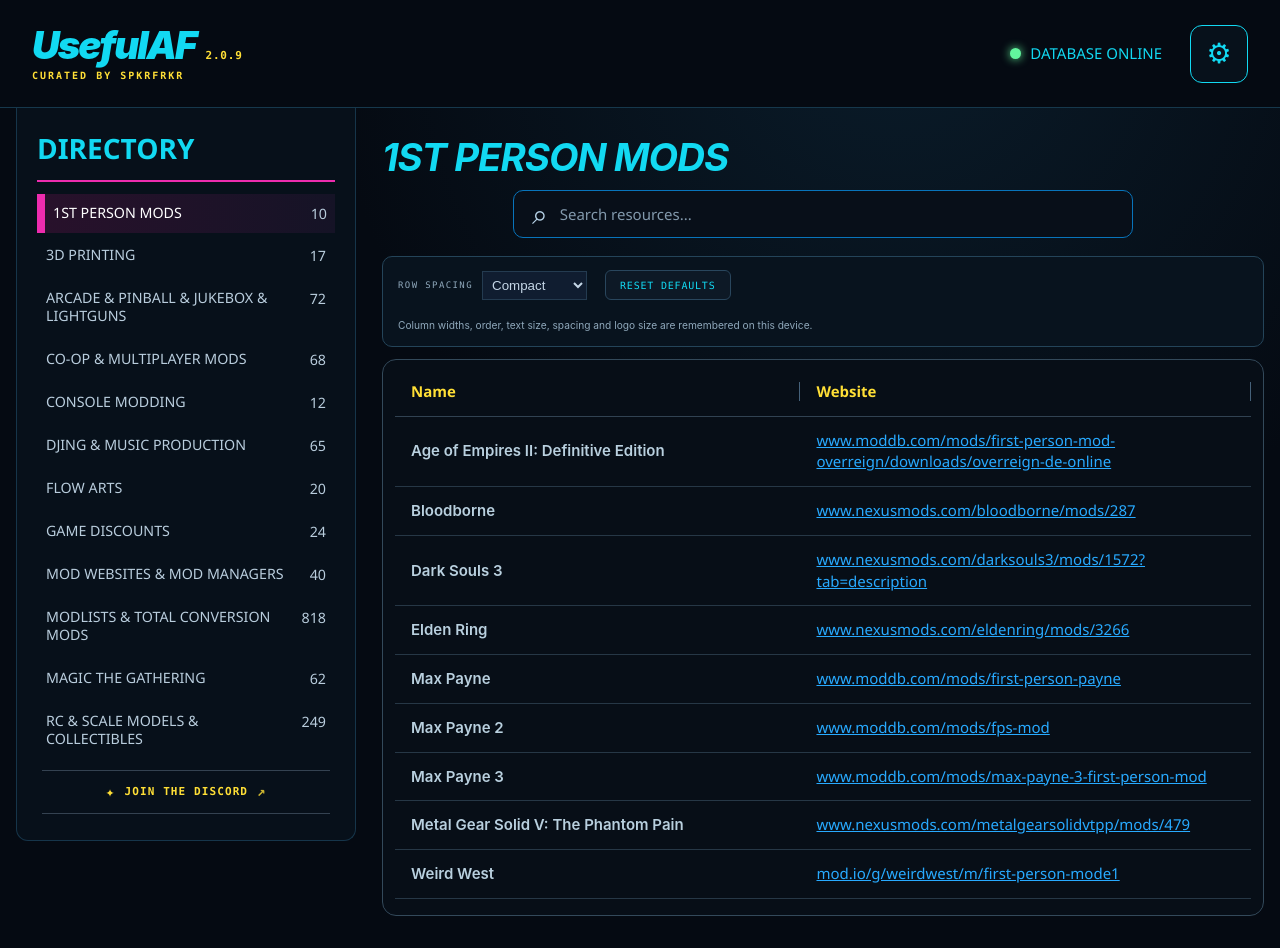
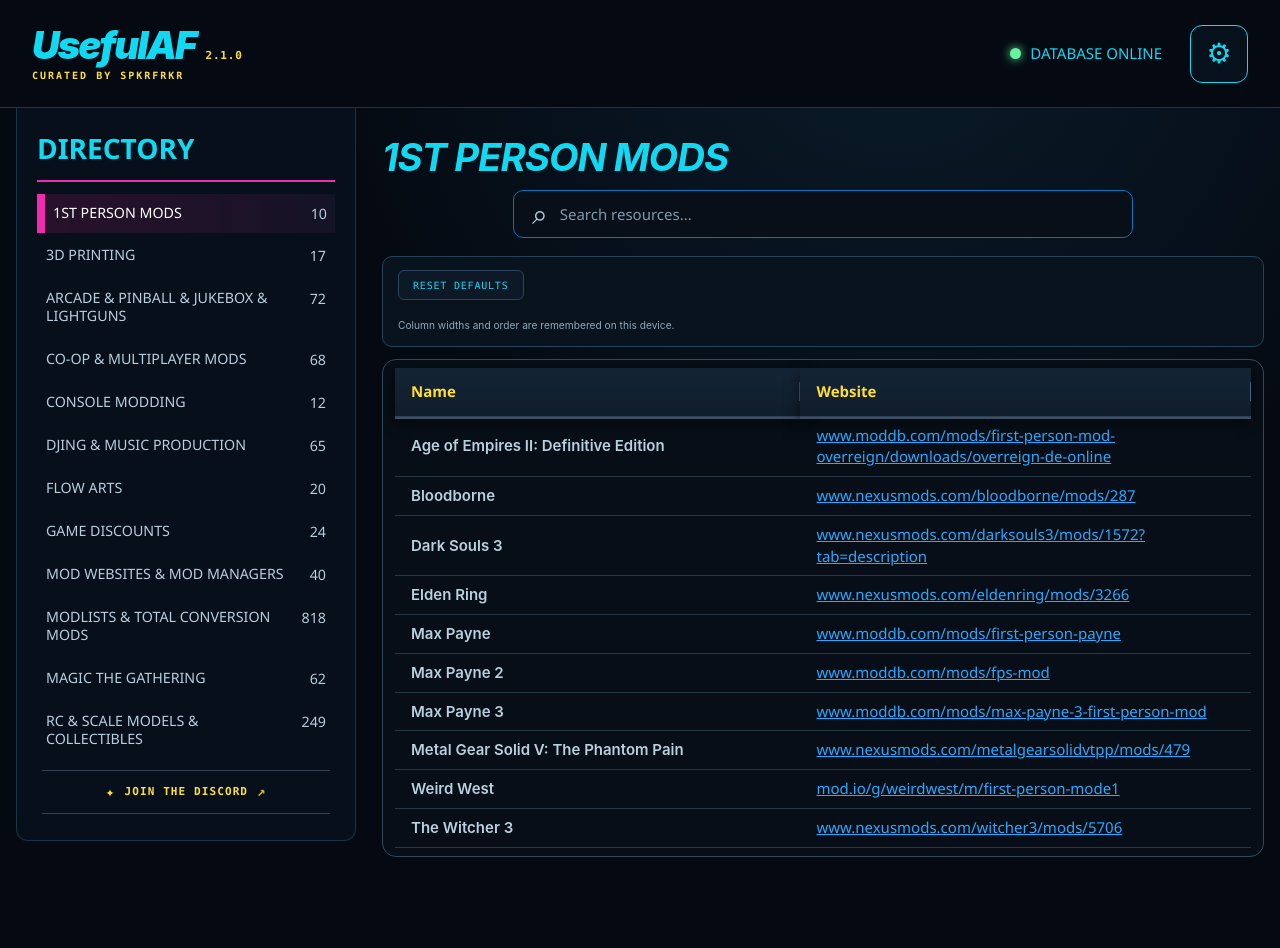
Before and after one commit to SpkrFrkr/UsefulAF, a plain HTML site: page index.html in a window 1280 px wide. Both pictures are taken after a click on the button "Display settings". After the commit the page ends 889 px from the top, so only its background shows below. Drawn offline with Linux system fonts and the light colour scheme.

Commit message:
Add files via upload

```diff
--- a/app.js
+++ b/app.js
@@ -4,7 +4,7 @@ const $=id=>document.getElementById(id);
 let db, activeSheet=0, searchTimer=null;
 let prefs=loadPrefs();
 const palette=['#37e8ff','#ff69cf','#72ffad','#ffe66d','#b58cff','#ff9b62'];
-function loadPrefs(){try{const p=JSON.parse(localStorage.getItem(SETTINGS_KEY))||{};return {density:p.density||'compact',widths:p.widths||{},orders:p.orders||{}}}catch{return {density:'compact',widths:{},orders:{}}}}
+function loadPrefs(){try{const p=JSON.parse(localStorage.getItem(SETTINGS_KEY))||{};return {widths:p.widths||{},orders:p.orders||{}}}catch{return {widths:{},orders:{}}}}
 function savePrefs(){localStorage.setItem(SETTINGS_KEY,JSON.stringify(prefs))}
 function safeUrl(value){try{const u=new URL(value);return ['http:','https:'].includes(u.protocol)?u.href:null}catch{return null}}
 function isUrl(v){return !!safeUrl(String(v||'').trim())}
@@ -34,10 +34,9 @@ function render(){renderNav();const q=$('searchInput').value.trim().toLowerCase(
  order.forEach(index=>{if(global&&index===0){const cat=makeTextCell(sheet.name);cat.style.color=palette[si%palette.length];cat.style.fontWeight='700';cat.style.fontFamily='Consolas,monospace';tr.append(cat);return}const logical=global?index-1:index; if(logical===0){if(!info.title&&info.url){tr.append(makeContinuationCell())}else{const td=document.createElement('td');td.append(createLogoCell(row,si,ri,info.url));tr.append(td)}}else if(logical===1){const td=document.createElement('td');td.className='link-cell';info.urls.forEach((url,i)=>{if(i){const sep=document.createElement('span');sep.textContent=' · ';sep.style.color='var(--muted)';td.append(sep)}const a=document.createElement('a');a.href=url;a.target='_blank';a.rel='noopener noreferrer';a.textContent=url.replace(/^https?:\/\//,'');a.title=url;td.append(a)});tr.append(td)}else{const value=clean(row[logical]);tr.append(makeTextCell(isUrl(value)?'':value))}});body.append(tr)});
  $('emptyState').hidden=records.length!==0;
 }
-function applyPrefs(){document.body.classList.toggle('comfortable',prefs.density==='normal');$('density').value=prefs.density}
+function applyPrefs(){document.body.classList.remove('comfortable')}
 $('searchInput').addEventListener('input',()=>{clearTimeout(searchTimer);searchTimer=setTimeout(render,90)});
 $('settingsToggle').addEventListener('click',()=>{const panel=$('settingsPanel');panel.hidden=!panel.hidden;$('settingsToggle').setAttribute('aria-expanded',String(!panel.hidden))});
-$('density').addEventListener('change',e=>{prefs.density=e.target.value;applyPrefs();savePrefs()});
-$('resetSettings').addEventListener('click',()=>{prefs={density:'compact',widths:{},orders:{}};savePrefs();applyPrefs();render()});
+$('resetSettings').addEventListener('click',()=>{prefs={widths:{},orders:{}};savePrefs();applyPrefs();render()});
 async function start(){try{const res=await fetch(DATA_URL);if(!res.ok)throw new Error('Could not load database');db=await res.json();applyPrefs();render()}catch(e){$('pageTitle').textContent='DATABASE OFFLINE';$('pageDescription').textContent='Open this website through GitHub Pages or a local web server. Do not open index.html directly.'}}
 start();
--- a/index.html
+++ b/index.html
@@ -22,9 +22,8 @@
     <div class="hero-line"><div><h1 id="pageTitle">ALL RESOURCES</h1><p id="pageDescription" hidden></p></div><div class="hero-stats"><strong id="recordCount">0</strong><span>VISIBLE ROWS</span></div></div>
     <div class="search-row"><label class="searchbox"><span>⌕</span><input id="searchInput" type="search" placeholder="Search resources..." aria-label="Search all resources" autocomplete="off"></label></div>
     <section id="settingsPanel" class="settings" hidden>
-      <div class="setting"><label for="density">ROW SPACING</label><select id="density"><option value="compact">Compact</option><option value="normal">Comfortable</option></select></div>
       <button id="resetSettings" class="control-btn reset" type="button">RESET DEFAULTS</button>
-      <p class="settings-note">Column widths, order, text size, spacing and logo size are remembered on this device.</p>
+      <p class="settings-note">Column widths and order are remembered on this device.</p>
     </section>
     <div class="table-shell"><div class="table-topline"><span id="tableLabel">RESOURCE TABLE</span><span> </span></div>
       <div class="table-scroll"><table id="resourceTable"><colgroup id="tableCols"></colgroup><thead><tr id="tableHead"></tr></thead><tbody id="tableBody"></tbody></table></div>
--- a/styles.css
+++ b/styles.css
@@ -167,3 +167,10 @@ tbody tr:hover:not(.section-row){background:linear-gradient(90deg,#281329 0%,#1d
 tbody tr:hover:not(.section-row) td:first-child{box-shadow:inset 6px 0 var(--pink)!important}
 tbody tr:hover:not(.section-row) td{border-bottom-color:#71345f!important}
 .brand-tagline,.discord-link,.discord-link .discord-mark,.discord-link .discord-arrow{color:var(--yellow)!important}
+
+
+/* 2.1.0: opaque sticky table headers and permanently compact rows */
+.table-scroll{position:relative;isolation:isolate}
+#resourceTable thead{position:relative;z-index:20}
+#resourceTable thead th{position:sticky;top:0;z-index:21;background-color:#101d2b!important;background-image:linear-gradient(180deg,#142536 0%,#101d2b 100%)!important;opacity:1!important;backdrop-filter:none!important;-webkit-backdrop-filter:none!important;box-shadow:0 2px 0 #35516a,0 5px 12px #0009!important}
+#resourceTable tbody td{padding-top:8px!important;padding-bottom:8px!important}
```
Also changed, not shown: data.json.
